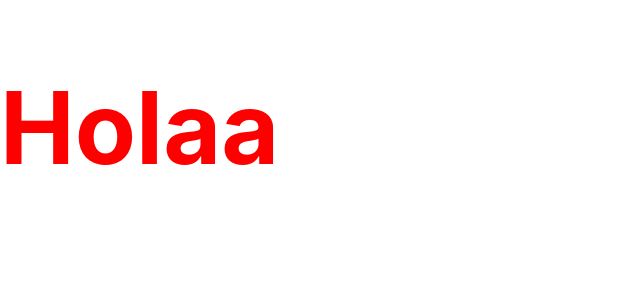
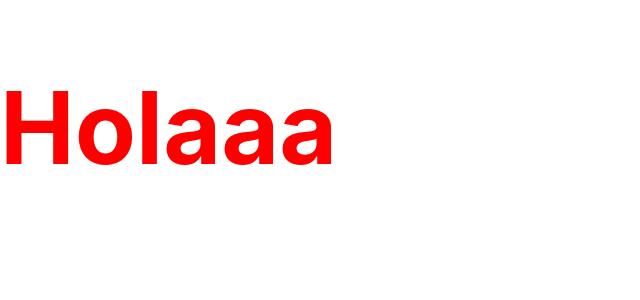
Before and after one commit to corti126/Impostor, a React (Create React App) app: page / in a window 1280 px wide. Shown: the top 300 px of the page, without its empty margins (0-640 px from the left). Built offline with nearby package versions, Linux system fonts and the light colour scheme.

Commit message:
prueba de conexion 3

```diff
--- a/src/App.js
+++ b/src/App.js
@@ -5,7 +5,7 @@ import './App.css';
 function App() {
   return (
       <div>
-        <h1>Holaa</h1>
+        <h1>Holaaa</h1>
       </div>
   );
 }
```
